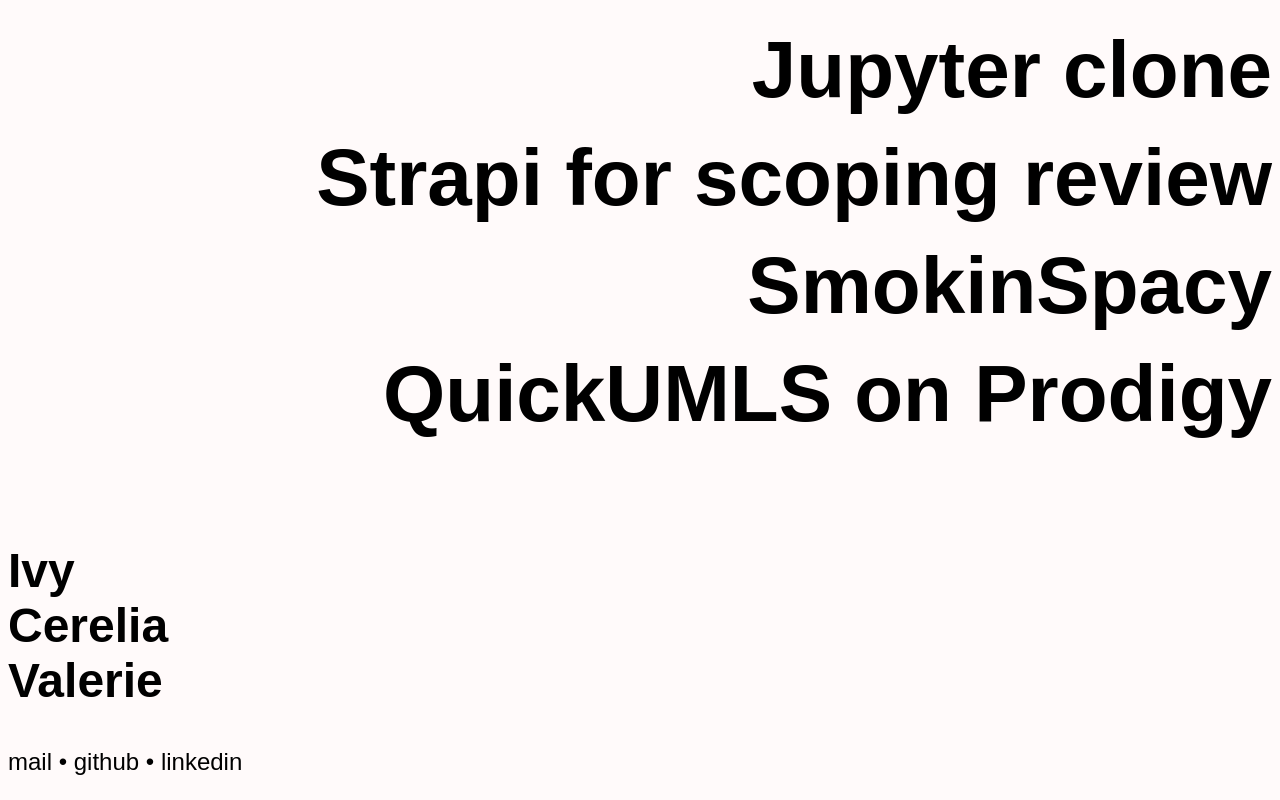
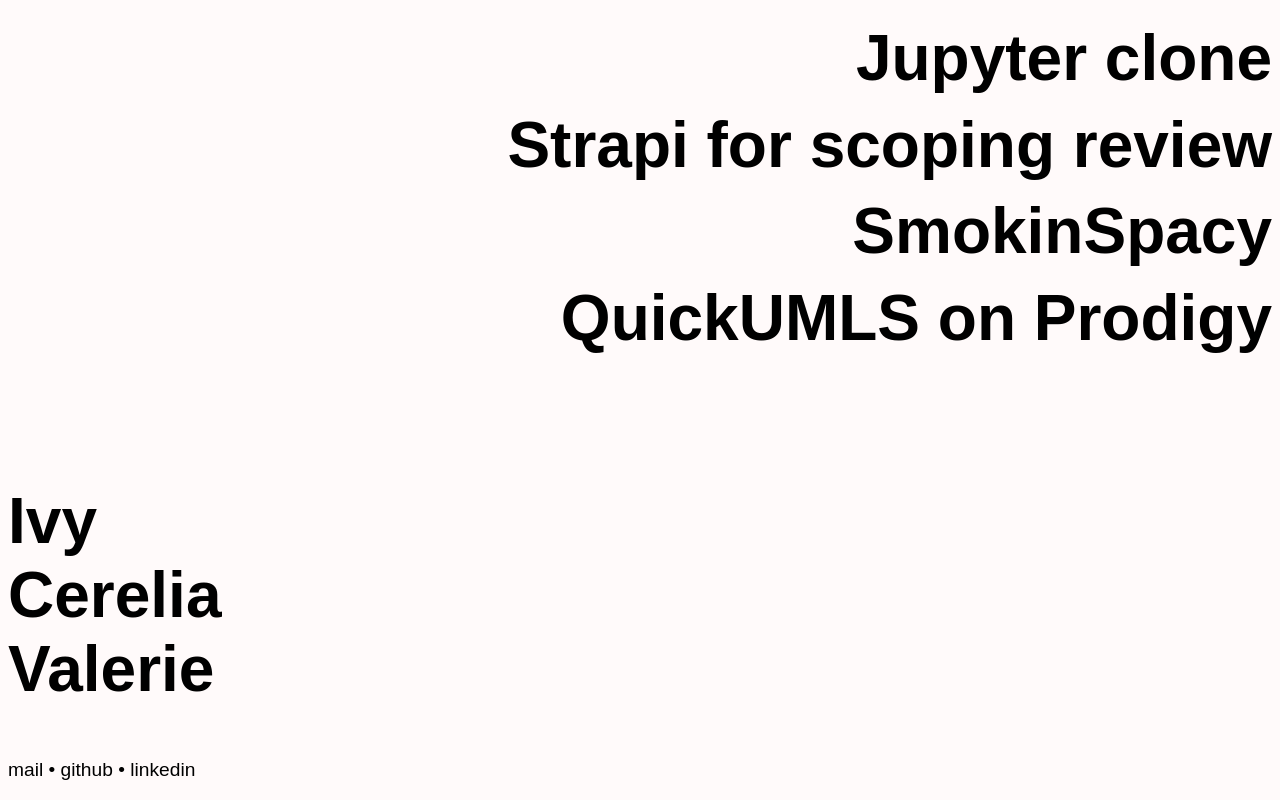
Before and after one commit to ivcvy/ivcvy.github.io, a plain HTML site: page index.html in a window 1280 px wide. Drawn offline with Linux system fonts and the light colour scheme; a web font is replaced by a local one.

Commit message:
dynamic font size

```diff
--- a/style.css
+++ b/style.css
@@ -30,13 +30,13 @@
 }
 
 h1 {
-    font-size: 5em;
+    font-size: 5vw;
     text-align: right;
     margin: 0.2em 0;
 }
 
 h2 {
-    font-size: 3em;
+    font-size: 5vw;
 }
 
 h1,
@@ -50,7 +50,7 @@
 }
 
 p {
-    font-size: 1.5em
+    font-size: 1.5vw
 }
 
 h1 .hover,
```
